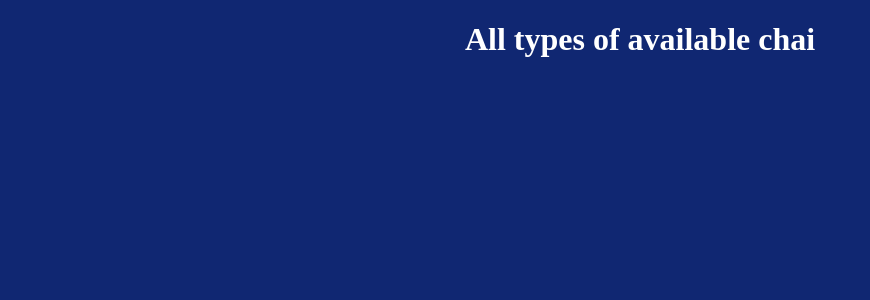
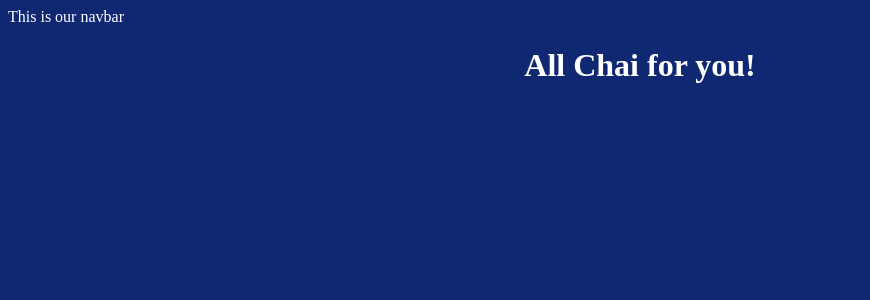
Before and after one commit to ashishbansal27/Django-Hitesh, a Django app: page /chai/ in a window 1280 px wide. Shown: the top 300 px of the page, without its empty margins (0-870 px from the left). Run offline with Django 4.2, Linux system fonts and the light colour scheme.

Commit message:
After using template

```diff
--- a/chaiaurDjango/chai/templates/chai/all_chai.html
+++ b/chaiaurDjango/chai/templates/chai/all_chai.html
@@ -1,14 +1,5 @@
-{% load static %}
-<!DOCTYPE html>
-<html lang="en">
-<head>
-    <meta charset="UTF-8">
-    <meta name="viewport" content="width=device-width, initial-scale=1.0">
-    <title>All Chai</title>
-    <link rel="stylesheet" href="{% static 'style.css' %}">
-
-</head>
-<body>
-    <h1>All types of available chai</h1>
-</body>
-</html>
+{% extends "layout.html" %}
+{% block title %}All Chai{% endblock %}
+{% block content %}
+<h1>All Chai for you!</h1>
+{% endblock %}
```
